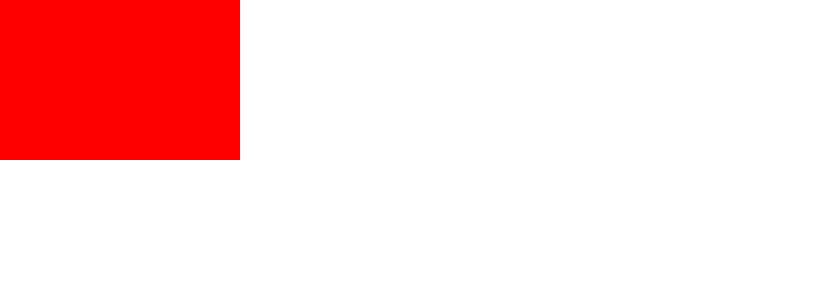
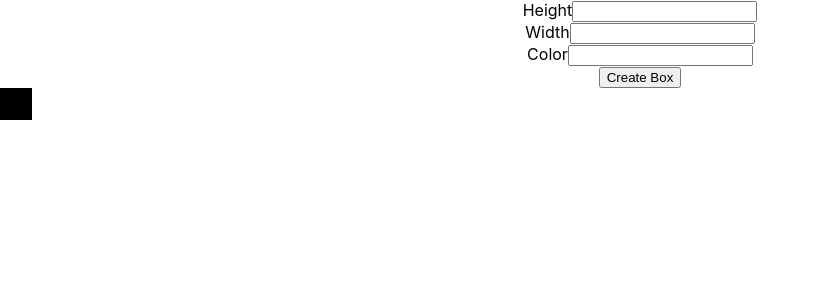
Before and after one commit to TheJSGirl/react-footprints, a React (Create React App) app in the folder box-maker/: page / in a window 1280 px wide. Shown: the top 300 px of the page, without its empty margins (0-820 px from the left). Built offline with nearby package versions, Linux system fonts and the light colour scheme.

Commit message:
created BoxForm component

```diff
--- a/box-maker/src/App.js
+++ b/box-maker/src/App.js
@@ -1,11 +1,13 @@
 import React from 'react';
 import './App.css';
+import BoxForm from './BoxForm';
 import Box from './Box';
 
 function App() {
   return (
     <div className="App">
-      <Box/>
+      <BoxForm/>
+      <Box height={2} color="black" width={2} />
     </div>
   );
 }
--- a/box-maker/src/Box.jsx
+++ b/box-maker/src/Box.jsx
@@ -1,11 +1,11 @@
 import React, {Component} from 'react'
 
 class Box extends Component {
-    static defaultProps = {
-        height: 10,
-        width: 15,
-        color: 'red'
-    }
+    // static defaultProps = {
+    //     height: 10,
+    //     width: 15,
+    //     color: 'red'
+    // }
     render() {
         return(
             <div style={{
--- /dev/null
+++ b/box-maker/src/BoxForm.jsx
@@ -0,0 +1,60 @@
+import React, {Component} from 'react';
+import Box from './Box';
+
+class BoxForm extends Component {
+    constructor(props) {
+        super(props)
+        this.state = {
+            height: '',
+            width: '',
+            color: ''
+        }
+        this.handleOnchange = this.handleOnchange.bind(this);
+        this.handleSubmit = this.handleOnchange.bind(this);
+    }
+
+    handleOnchange(event) {
+        this.setState({[event.target.name]: event.target.value})
+    }
+
+    handleSubmit() {
+
+    }
+
+    render() {
+        return (
+            <div>
+                <form onClick={this.handleSubmit}>
+
+                    <label htmlFor="height">Height</label>
+                    <input
+                        id="height"
+                        name="height"
+                        value={this.state.height}
+                        onChange={this.handleOnchange}
+                    /><br/>
+
+                    <label htmlFor="width">Width</label>
+                    <input
+                        id="width"
+                        name="width"
+                        value={this.state.width}
+                        onChange={this.handleOnchange}
+                    />
+                    <br/>
+                    <label htmlFor="color">Color</label>
+                    <input
+                        id="color"
+                        value={this.state.color}
+                        name="color"
+                        onChange={this.handleOnchange}
+                    />
+                    <br/>
+                    <button>Create Box</button>
+                </form>
+            </div>
+        )
+    }
+}
+
+export default BoxForm;
```
